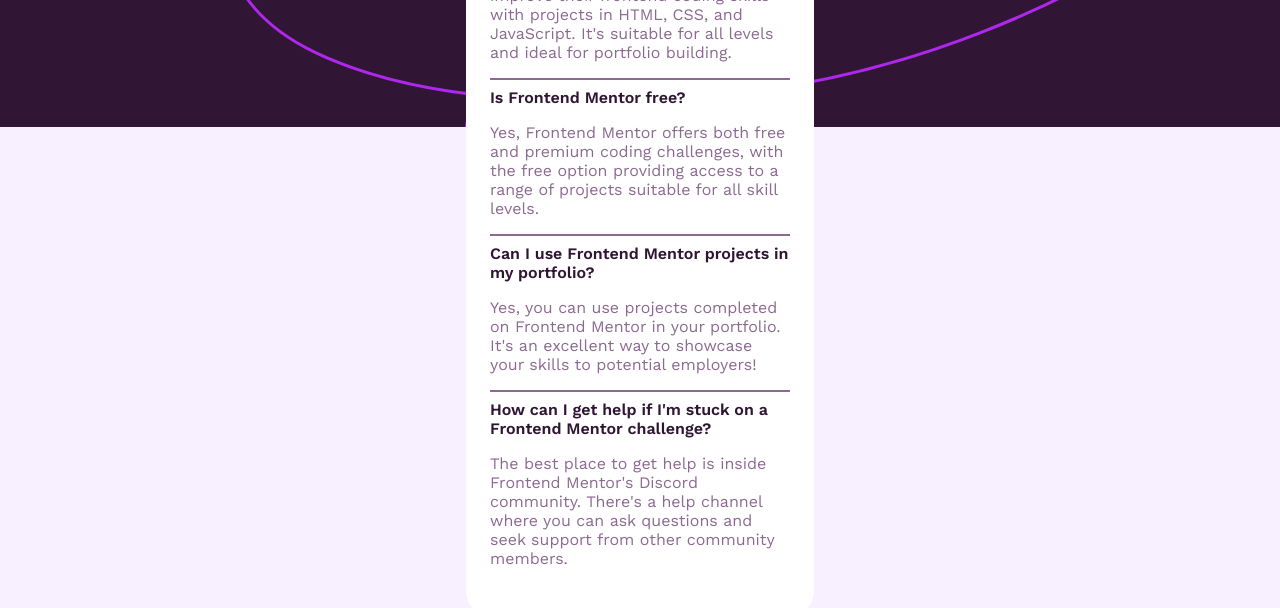
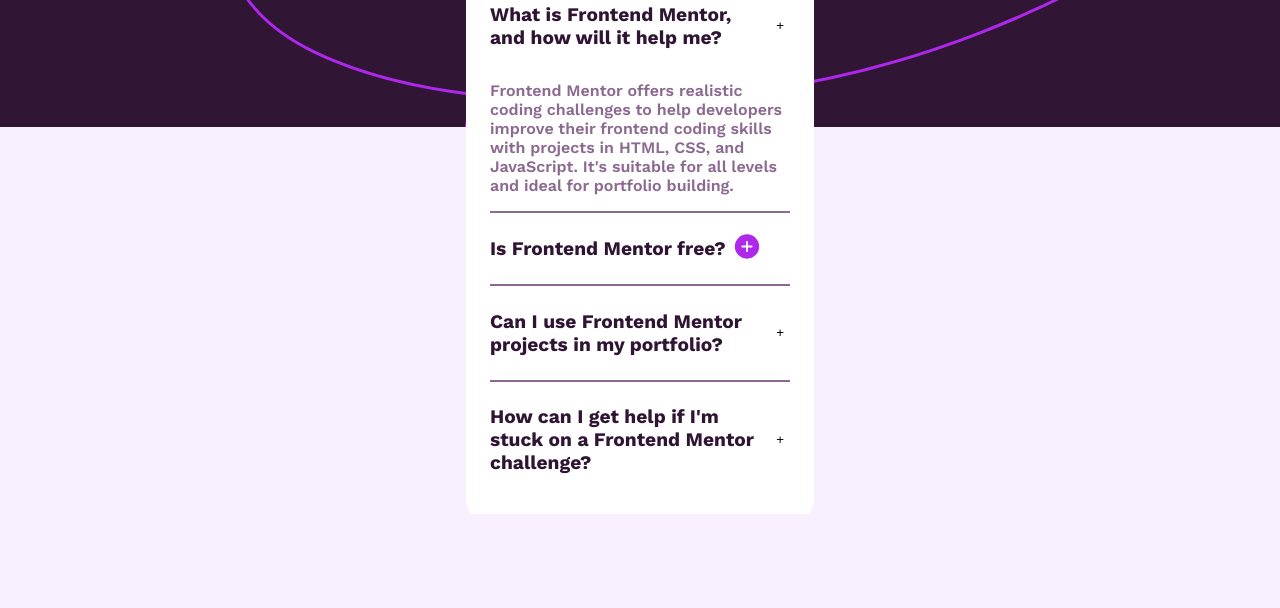
Before and after one commit to CamrynTidsworth/faq-accordion, a plain HTML site: page index.html in a window 1280 px wide. Shown: the part 193-801 px from the top of the page. Drawn offline with nearby package versions, Linux system fonts and the light colour scheme.

Commit message:
playing with javascript

```diff
--- a/index.html
+++ b/index.html
@@ -15,44 +15,67 @@
       <h1>FAQs</h1>
     </section>
     <section class="faqs">
-      <button class="accordion">What is Frontend Mentor, and how will it help me?</button>
+      <div class="accordion active">
+        <div class="accordion-header">
+          <h2>What is Frontend Mentor, and how will it help me?</h2>
+          <button>
+            +
+          </button>
+        </div>
         <div class="panel">
           <p>Frontend Mentor offers realistic coding challenges to help developers improve their
             frontend coding skills with projects in HTML, CSS, and JavaScript. It's suitable for
             all levels and ideal for portfolio building.
           </p>
         </div>
+      </div>
       <hr/>
-      <button class="accordion">Is Frontend Mentor free?</button>
+      <div class="accordion">
+        <div class="accordion-header">
+          <h2>Is Frontend Mentor free?</h2>
+          <button onclick="imageFun()">
+            <img src="assets/images/icon-plus.svg" id="plus-icon">
+
+          </button>
+        </div>
         <div class="panel">
-      <p>
-        Yes, Frontend Mentor offers both free and premium coding challenges, with the free
+          <p>Yes, Frontend Mentor offers both free and premium coding challenges, with the free
             option providing access to a range of projects suitable for all skill levels.
           </p>
         </div>
+      </div>
       <hr/>
-      <button class="accordion">Can I use Frontend Mentor projects in my portfolio?</button>
+      <div class="accordion">
+        <div class="accordion-header">
+          <h2>Can I use Frontend Mentor projects in my portfolio?</h2>
+          <button>
+            +
+          </button>
+        </div>
         <div class="panel">
-      <p>
-        Yes, you can use projects completed on Frontend Mentor in your portfolio. It's an excellent
+          <p>Yes, you can use projects completed on Frontend Mentor in your portfolio. It's an excellent
             way to showcase your skills to potential employers!
           </p>
         </div>
+      </div>
       <hr/>
-      <button class="accordion">How can I get help if I'm stuck on a Frontend Mentor challenge?</button>
+      <div class="accordion">
+        <div class="accordion-header">
+          <h2>How can I get help if I'm stuck on a Frontend Mentor challenge?</h2>
+          <button>
+            +
+          </button>
+        </div>
         <div class="panel">
-      <p>
-        The best place to get help is inside Frontend Mentor's Discord community. There's a help
+          <p>The best place to get help is inside Frontend Mentor's Discord community. There's a help
             channel where you can ask questions and seek support from other community members.
           </p>
         </div>
-
-      <script src="script.js"></script>
-
+      </div>
     </section>
   </main>
 
-
+  <script src="script.js"></script>
   <!--
   <div class="attribution">
     Challenge by <a href="https://www.frontendmentor.io?ref=challenge" target="_blank">Frontend Mentor</a>.
--- a/script.js
+++ b/script.js
@@ -1,29 +1,24 @@
-
-var acc = document.getElementsByClassName("accordion");
-var i;
-
-for (i = 0; i < acc.length; i++) {
-  acc[i].addEventListener("click", function() {
-    /* Toggle between adding and removing the "active" class,
-    to highlight the button that controls the panel */
-    this.classList.toggle("active");
-
-    /* Toggle between hiding and showing the active panel */
-    var panel = this.nextElementSibling;
-    if (panel.style.display === "block") {
-      panel.style.display = "none";
-    } else {
-      panel.style.display = "block";
-    }
-  });
-}
 
 
-/*
-const accordion = document.querySelectorAll('.accordion');
-
-accordion.forEach((accordion) => {
-    accordion.addEventListener('click', () => {
-        accordion.classList.toggle
+const accordions = document.querySelectorAll('.accordion');
+accordions.forEach(accordion => {
+    accordion.addEventListener('click', e => {
+        let accordionBtn = accordion.querySelector('button');
+        accordion.classList.toggle('active');
+        if (accordionBtn.textContent === '-') {
+            accordionBtn.textContent = '+';
+        } else {
+            accordionBtn.textContent = '-';
+        }
     })
 })
+
+function imageFun() {
+    var Image_Id = document.getElementById('plus-icon');
+    if (Image_Id.src.match("icon-plus.svg")) {
+        Image_Id.src = "icon-minus.svg";
+    }
+    else {
+        Image_Id.src = "icon-plus.svg";
+    }
+}
--- a/style.css
+++ b/style.css
@@ -48,13 +48,31 @@
     padding: 0;
 }
 
-.active, .accordion:hover {
-    color: var(--grayish-purple);
+.accordion-header {
+    font-family: "Work Sans";
+    color: var(--dark-purple);
+    font-size: 0.8rem;
+    font-weight: 600;
+    display: flex;
+}
+
+button {
+    border: none;
+    background-color: var(--white);
 }
 
 .panel {
     font-size: 1rem;
     color: var(--grayish-purple);
+    display: none;
+}
+
+.accordion-header:hover {
+    color: var(--grayish-purple);
+}
+
+.accordion.active .panel {
+    display: block;
 }
 
 hr {
```
Lines whose indentation alone changed are shown as unchanged.
